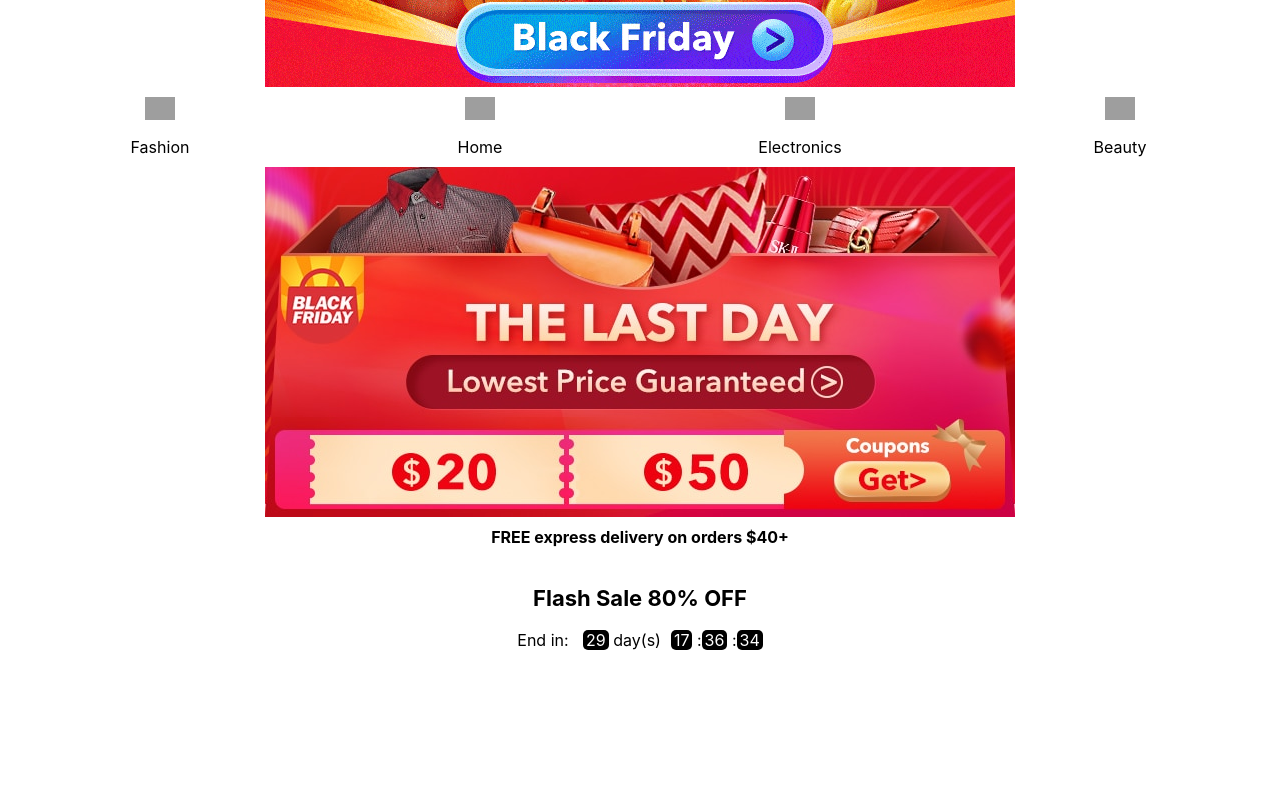
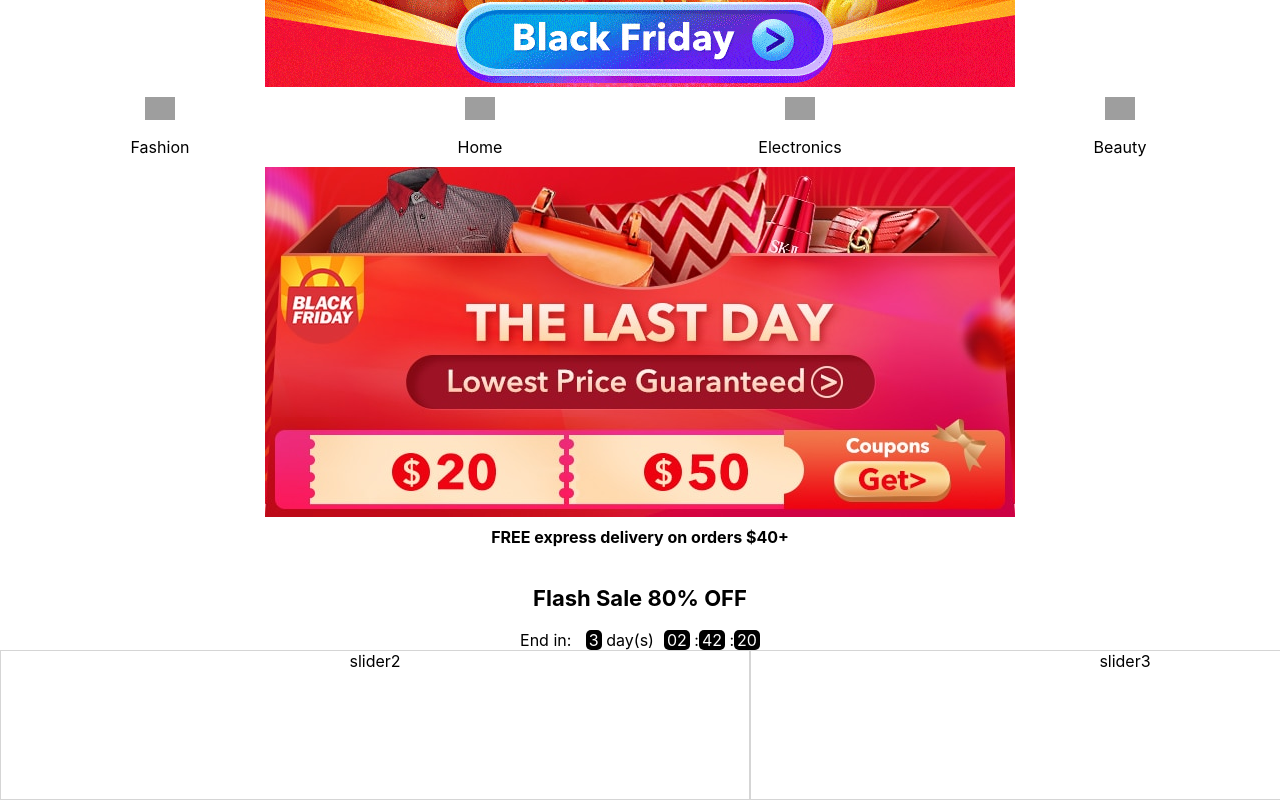
Before and after one commit to smart-jerry/jerry-react, a React (Create React App) app in the folder my-app/: page / in a window 1280 px wide. Shown: the part 313-1113 px from the top of the page. Before the commit the page ends 963 px from the top, so only its background shows below. Built offline with nearby package versions, Linux system fonts and the light colour scheme; grey boxes are pictures that could not be loaded.

Commit message:
引入swiper

```diff
--- a/my-app/package.json
+++ b/my-app/package.json
@@ -16,6 +16,7 @@
     "react-dom": "^16.6.3",
     "react-scripts": "2.1.1",
     "style-loader": "^0.23.1",
+    "swiper": "^4.4.2",
     "url-loader": "^1.1.2",
     "webpack": "^4.26.1",
     "webpack-dev-server": "^3.1.10"
--- a/my-app/src/css/demo.less
+++ b/my-app/src/css/demo.less
@@ -77,4 +77,14 @@
 			}
 		}
 	}
+	.flashsale-content{
+		width: 100vw;
+		height: 150px;
+		box-sizing: border-box;
+		.swiper-slide{
+			border: 1px solid #d5d5d5;
+			text-align: center;
+			box-sizing: border-box;
+		}
+	}
 }
--- a/my-app/src/demo.js
+++ b/my-app/src/demo.js
@@ -1,8 +1,11 @@
 import React, { Component } from 'react';
+import ReactDOM from 'react-dom';
 import banner from './images/banner.gif';
 import deliveryBanner from './images/delivery-banner.jpg';
 import deliveryBouns from './images/delivery-bouns.jpg';
 import './css/demo.less';
+import Swiper from 'swiper';
+import 'swiper/dist/css/swiper.min.css';
 // 倒计时
 class Timer extends Component {
 	// data
@@ -61,7 +64,15 @@ class Demo extends Component {
 		super(props);
 		this.state = {opacity: 1.0};
 	}
-
+	// 第一次渲染后调用
+	componentDidMount (){
+		let swiperContain = ReactDOM.findDOMNode(this.refs['flashsale-content']);
+		let mySwiper = new Swiper(swiperContain, {
+			autoplay: true,//可选选项，自动滑动
+			width:750,
+			height:300
+		})
+	}
 	// 渲染
 	render () {
 		let tempStyle = {'margin-bottom':'10px'};
@@ -87,9 +98,14 @@ class Demo extends Component {
 				<div className="flashsale-box">
 					<h2>Flash Sale 80% OFF</h2>
 					<div className="time-later">
-						End in: <Timer times="2568999"></Timer>
+						End in: <Timer times={this.times}></Timer>
 					</div>
-					<div className="sale-content">
+					<div className="swiper-container flashsale-content" ref="flashsale-content">
+						<div className="swiper-wrapper">
+							<div className="swiper-slide">slider1</div>
+							<div className="swiper-slide">slider2</div>
+							<div className="swiper-slide">slider3</div>
+						</div>
 					</div>
 				</div>
 				{/*推荐商品*/}
@@ -120,7 +136,7 @@ class Demo extends Component {
 		]
 
 		//闪购商品
-		this.times = 256848;
+		this.times = 268945;
 		// 推荐商品
 	}
 }
```
Also changed, not shown: 1 other file (tests, documents, lock files or other folders).
